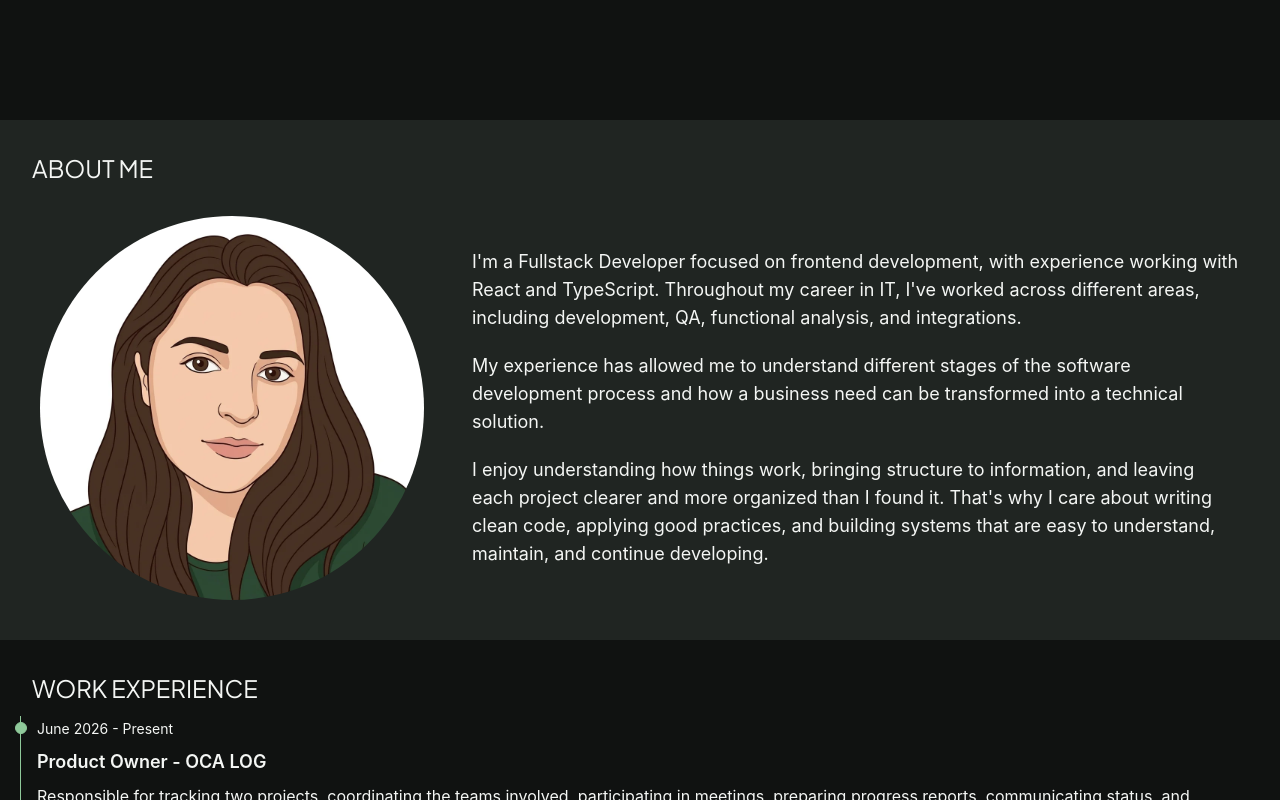
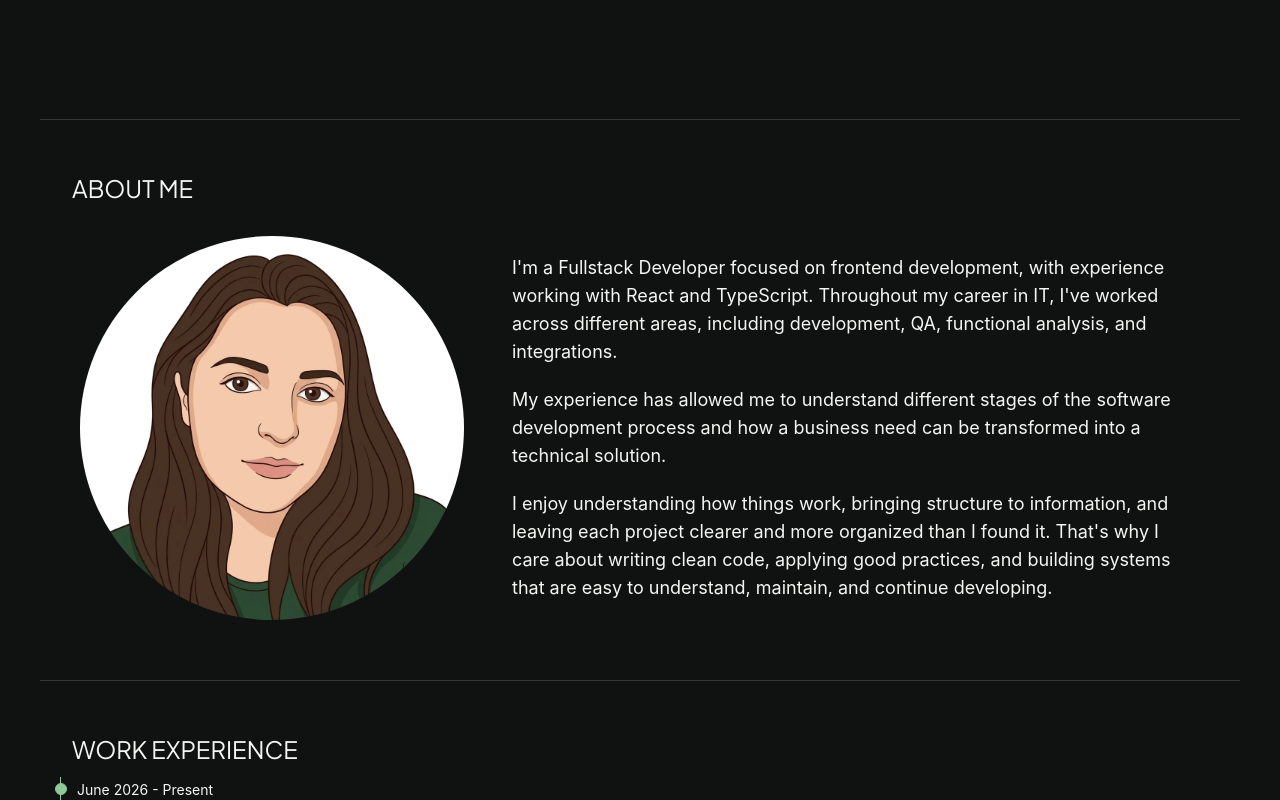
Before and after one commit to Loreaylen/portfolio2026, a React (Vite) app: page / in a window 1280 px wide. Shown: the part 760-1560 px from the top of the page. Built offline with nearby package versions, Linux system fonts and the light colour scheme.

Commit message:
refactor: Modify Section component

```diff
--- a/input.css
+++ b/input.css
@@ -12,6 +12,8 @@
   --color-action-hover: #A5DFAF;
   --color-action-active:#BDF0C3;
   --color-action-glow:#75E68B;
+
+  --shadow-section:6px 6px 0px 0px rgba(124,111,255,1.00) ;
 
   /*Fuentes*/
   --font-dm-sans: "DM Sans", sans-serif
--- a/src/App.tsx
+++ b/src/App.tsx
@@ -14,7 +14,7 @@ function App() {
     <>
     <ThemeProvider>
       <Header />
-      <main className='pt-5'>
+      <main className='pt-5 bg-background'>
         <Hero/>
         <About/>
         <Experience/>
--- a/src/components/About/About.tsx
+++ b/src/components/About/About.tsx
@@ -9,7 +9,7 @@ const About = () => {
   const paragraphs = t('about.paragraphs', { ns: 'translation', returnObjects: true }) as Array<string>
 
   return (
-    <Section id='about' className="bg-cards">
+    <Section id='about' className="">
       <Heading>{t('about.title')}</Heading>
       <div className="flex flex-row gap-2 items-center  max-lg:flex-col">
         <div className="p-5"><img className="rounded-full max-sm:w-full max-w-sm" src={avatar} alt={t('aboutImageAlt', { ns: 'common' })} /></div>
--- a/src/components/Hero/Hero.tsx
+++ b/src/components/Hero/Hero.tsx
@@ -18,7 +18,7 @@ const Hero = () => {
         <Trans
         parent='h1'
         components={{span: <span className="text-action italic font-onest"></span>}}
-         className="text-text-primary text-6xl max-lg:text-4xl font-jakarta font-bold">{t('hero.title')}</Trans>
+        className="text-text-primary text-6xl max-lg:text-4xl font-jakarta font-bold">{t('hero.title')}</Trans>
         <h2 className="text-text-primary text-2xl">{t('hero.role')}</h2>
         <span className="text-text-secondary text-base max-lg:text-base">{t('hero.focus')}</span>
       </div>
--- a/src/components/ui/Section.tsx
+++ b/src/components/ui/Section.tsx
@@ -8,7 +8,7 @@ interface SectionProps extends PropsWithChildren {
 const Section = ({children, className, id}: SectionProps) => {
 
   return(
-    <section id={id} className={`p-5 ${className}`}>
+    <section id={id} className={`mx-10 px-5 py-10 border-b border-border/50 ${className}`}>
       {children}
     </section>
   )
```
